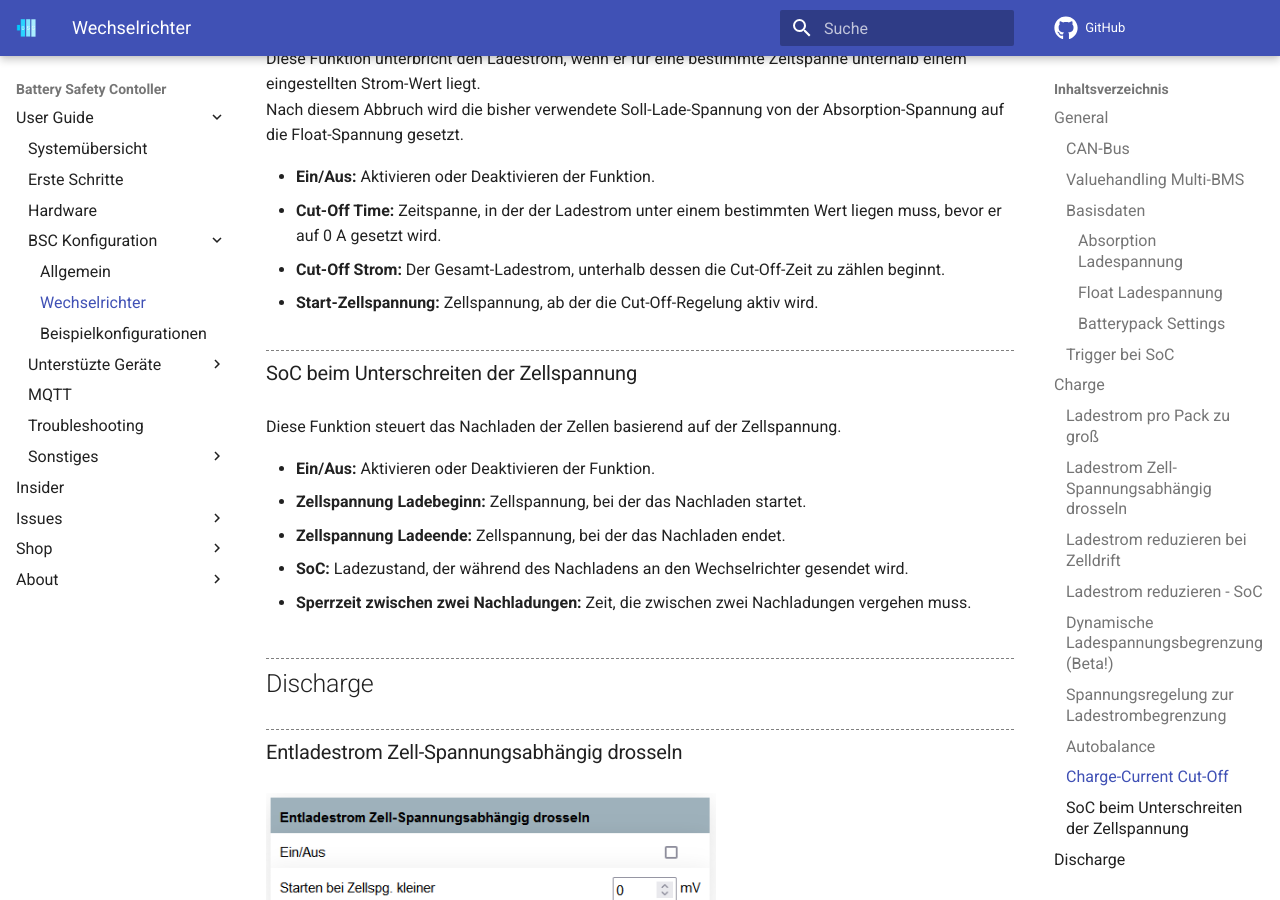
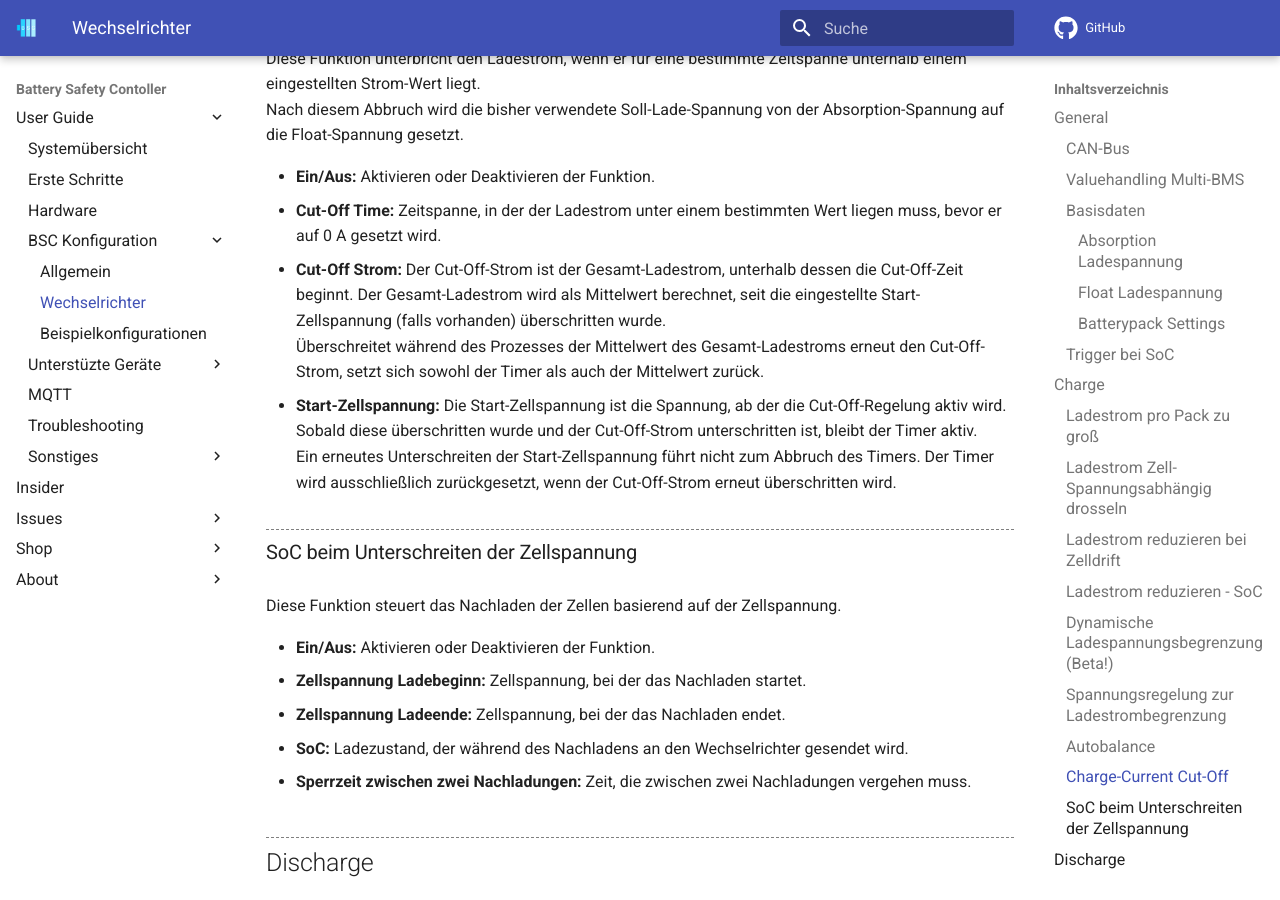
Before and after one commit to bsc-org/bsc, an MkDocs documentation site: the page built from docs/settings_inverter.md, in a window 1280 px wide and 900 px high, scrolled down 11587 px. Built offline with MkDocs 1.6.1 and Material for MkDocs 9.7.7, drawn with Linux system fonts in a browser that asks for light colours; comment, search, counter and statistics services are not loaded.

Commit message:
Cut-Off updated

```diff
--- a/docs/settings_inverter.md
+++ b/docs/settings_inverter.md
@@ -200,8 +200,10 @@ Nach diesem Abbruch wird die bisher verwendete Soll-Lade-Spannung von der Absorp
 
 * **Ein/Aus:** Aktivieren oder Deaktivieren der Funktion.
 * **Cut-Off Time:** Zeitspanne, in der der Ladestrom unter einem bestimmten Wert liegen muss, bevor er auf 0 A gesetzt wird.
-* **Cut-Off Strom:** Der Gesamt-Ladestrom, unterhalb dessen die Cut-Off-Zeit zu zählen beginnt.
-* **Start-Zellspannung:** Zellspannung, ab der die Cut-Off-Regelung aktiv wird.
+* **Cut-Off Strom:** Der Cut-Off-Strom ist der Gesamt-Ladestrom, unterhalb dessen die Cut-Off-Zeit beginnt. Der Gesamt-Ladestrom wird als Mittelwert berechnet, seit die eingestellte Start-Zellspannung (falls vorhanden) überschritten wurde.
+Überschreitet während des Prozesses der Mittelwert des Gesamt-Ladestroms erneut den Cut-Off-Strom, setzt sich sowohl der Timer als auch der Mittelwert zurück.
+* **Start-Zellspannung:** Die Start-Zellspannung ist die Spannung, ab der die Cut-Off-Regelung aktiv wird. Sobald diese überschritten wurde und der Cut-Off-Strom unterschritten ist, bleibt der Timer aktiv.
+Ein erneutes Unterschreiten der Start-Zellspannung führt nicht zum Abbruch des Timers. Der Timer wird ausschließlich zurückgesetzt, wenn der Cut-Off-Strom erneut überschritten wird.
 
 ### SoC beim Unterschreiten der Zellspannung
 Diese Funktion steuert das Nachladen der Zellen basierend auf der Zellspannung.
```
